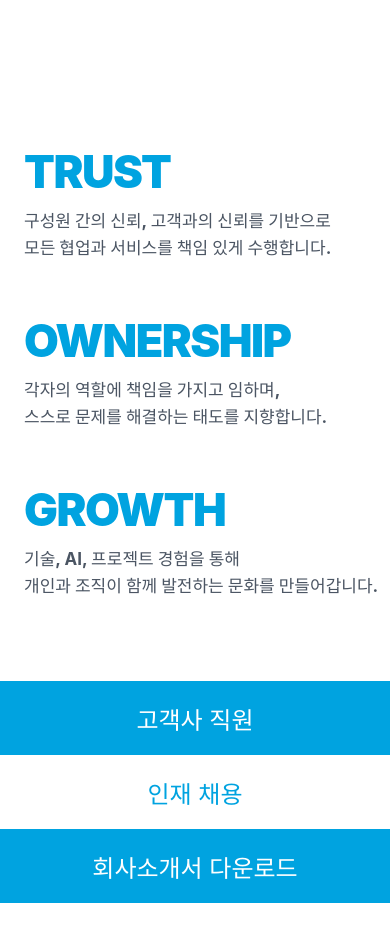
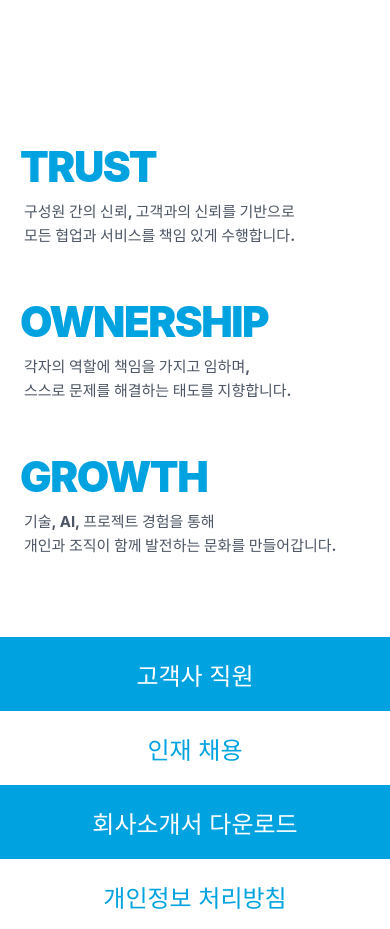
Before and after one commit to onexhana/nimbustech_website, a React (Vite) app: page /contact in a window 390 px wide. Shown: the part 2540-3469 px from the top of the page. Built offline with nearby package versions, Linux system fonts and the light colour scheme; a web font is replaced by a local one.

Commit message:
Update ContactSection.tsx

```diff
--- a/src/components/Contact/ContactSection.tsx
+++ b/src/components/Contact/ContactSection.tsx
@@ -76,17 +76,17 @@ export default function ContactSection() {
             {/* TRUST 섹션 */}
             <div>
               <h3 style={{
-                fontSize: '45px',
+                fontSize: '42px',
                 fontWeight: '900',
                 color: '#00A3E0',
                 marginBottom: '2px',
                 letterSpacing: '-1.5px',
-                marginLeft: isMobile ? '24px' : undefined
+                marginLeft: isMobile ? '20px' : undefined
               }}>
                 TRUST
               </h3>
               <p style={{
-                fontSize: isMobile ? '17px' : '21px',
+                fontSize: isMobile ? '15px' : '21px',
                 color: '#4b5563',
                 lineHeight: '1.6',
                 fontWeight: '700',
@@ -101,17 +101,17 @@ export default function ContactSection() {
             {/* OWNERSHIP 섹션 */}
             <div>
               <h3 style={{
-                fontSize: '45px',
+                fontSize: '42px',
                 fontWeight: '900',
                 color: '#00A3E0',
                 marginBottom: '2px',
                 letterSpacing: '-1.5px',
-                marginLeft: isMobile ? '24px' : undefined
+                marginLeft: isMobile ? '20px' : undefined
               }}>
                 OWNERSHIP
               </h3>
               <p style={{
-                fontSize: isMobile ? '17px' : '21px',
+                fontSize: isMobile ? '15px' : '21px',
                 color: '#4b5563',
                 lineHeight: '1.6',
                 fontWeight: '700',
@@ -126,17 +126,17 @@ export default function ContactSection() {
             {/* GROWTH 섹션 */}
             <div>
               <h3 style={{
-                fontSize: '45px',
+                fontSize: '42px',
                 fontWeight: '900',
                 color: '#00A3E0',
                 marginBottom: '2px',
                 letterSpacing: '-1.5px',
-                marginLeft: isMobile ? '24px' : undefined
+                marginLeft: isMobile ? '20px' : undefined
               }}>
                 GROWTH
               </h3>
               <p style={{
-                fontSize: isMobile ? '17px' : '21px',
+                fontSize: isMobile ? '15px' : '21px',
                 color: '#4b5563',
                 lineHeight: '1.6',
                 fontWeight: '700',
```
